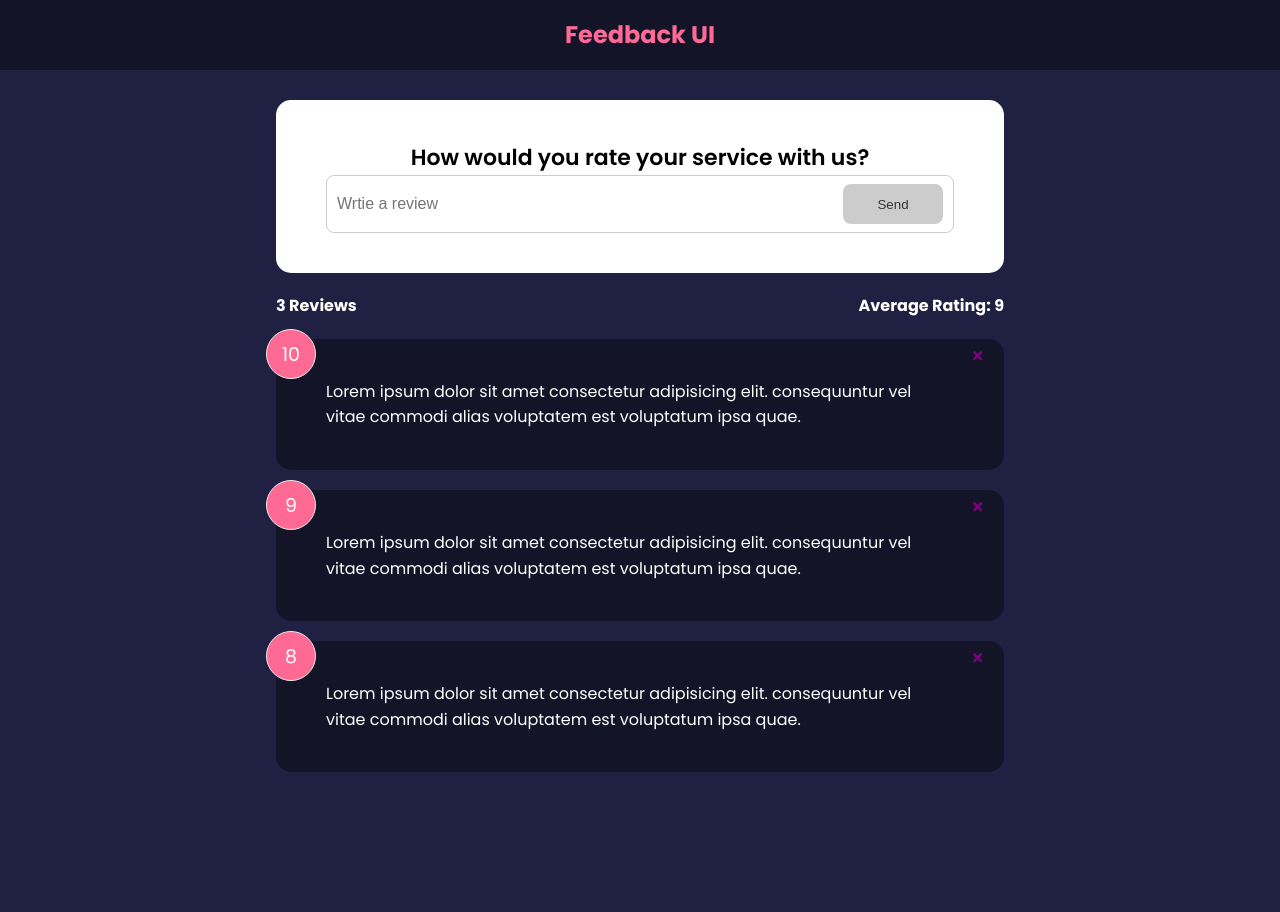
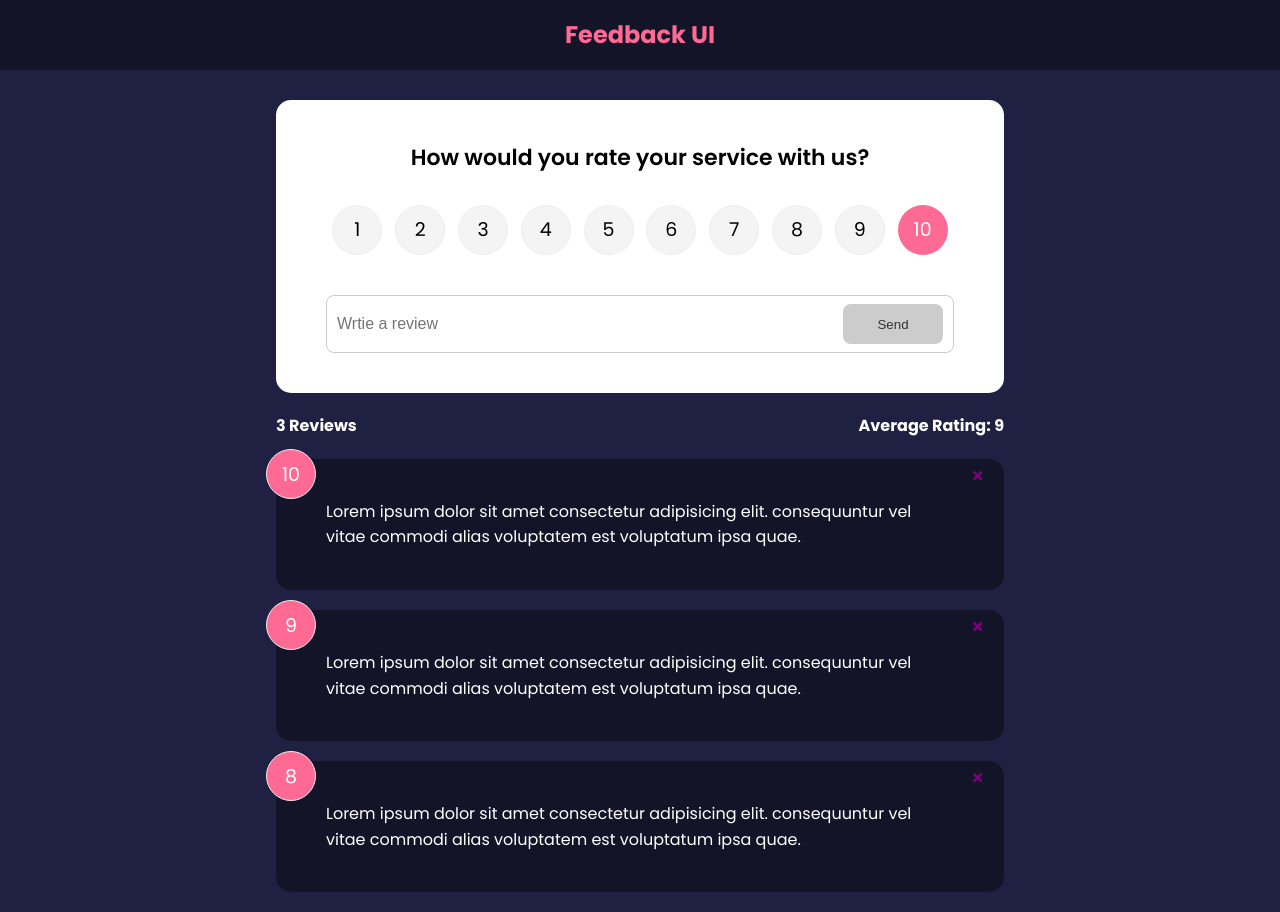
Before and after one commit to esphoenixc/Feedback-App, a React (Create React App) app: page / in a window 1280 px wide. Before the commit the page ends 800 px from the top, so only its background shows below. Built offline with nearby package versions, Linux system fonts and the light colour scheme.

Commit message:
[ADD] Rating Select done with ul, li input and label tag with for attribute

```diff
--- a/src/components/FeedbackForm.jsx
+++ b/src/components/FeedbackForm.jsx
@@ -2,9 +2,11 @@
 import { useState } from "react";
 import Card from "./shared/Card";
 import Button from "./shared/Button";
+import RatingSelect from "./RatingSelect";
 
 function FeedbackForm() {
   const [text, setText] = useState("");
+  const [rating, setRating] = useState("");
   const [btnDisabled, setBtnDisabled] = useState(true);
   const [message, setMessage] = useState("");
 
@@ -27,7 +29,11 @@
     <Card>
       <form>
         <h2>How would you rate your service with us?</h2>
-        {/* @todo - rating select component*/}
+        <RatingSelect
+          select={(rating) => {
+            setRating(rating);
+          }}
+        />
         <div className="input-group">
           <input
             onChange={handleTextChange}
--- /dev/null
+++ b/src/components/RatingSelect.jsx
@@ -0,0 +1,131 @@
+import React from "react";
+import { useState } from "react";
+
+function RatingSelect({ select }) {
+  const [selected, setSelected] = useState(10);
+
+  const handleChange = (e) => {
+    setSelected(+e.currentTarget.value);
+    select(+e.currentTarget.value);
+  };
+
+  return (
+    <div>
+      {" "}
+      <ul className="rating">
+        <li>
+          <input
+            type="radio"
+            id="num1"
+            name="rating"
+            value="1"
+            onChange={handleChange}
+            checked={selected === 1}
+          />
+          <label htmlFor="num1">1</label>
+        </li>
+        <li>
+          <input
+            type="radio"
+            id="num2"
+            name="rating"
+            value="2"
+            onChange={handleChange}
+            checked={selected === 2}
+          />
+          <label htmlFor="num2">2</label>
+        </li>
+        <li>
+          <input
+            type="radio"
+            id="num3"
+            name="rating"
+            value="3"
+            onChange={handleChange}
+            checked={selected === 3}
+          />
+          <label htmlFor="num3">3</label>
+        </li>
+        <li>
+          <input
+            type="radio"
+            id="num4"
+            name="rating"
+            value="4"
+            onChange={handleChange}
+            checked={selected === 4}
+          />
+          <label htmlFor="num4">4</label>
+        </li>
+        <li>
+          <input
+            type="radio"
+            id="num5"
+            name="rating"
+            value="5"
+            onChange={handleChange}
+            checked={selected === 5}
+          />
+          <label htmlFor="num5">5</label>
+        </li>
+        <li>
+          <input
+            type="radio"
+            id="num6"
+            name="rating"
+            value="6"
+            onChange={handleChange}
+            checked={selected === 6}
+          />
+          <label htmlFor="num6">6</label>
+        </li>
+        <li>
+          <input
+            type="radio"
+            id="num7"
+            name="rating"
+            value="7"
+            onChange={handleChange}
+            checked={selected === 7}
+          />
+          <label htmlFor="num7">7</label>
+        </li>
+        <li>
+          <input
+            type="radio"
+            id="num8"
+            name="rating"
+            value="8"
+            onChange={handleChange}
+            checked={selected === 8}
+          />
+          <label htmlFor="num8">8</label>
+        </li>
+        <li>
+          <input
+            type="radio"
+            id="num9"
+            name="rating"
+            value="9"
+            onChange={handleChange}
+            checked={selected === 9}
+          />
+          <label htmlFor="num9">9</label>
+        </li>
+        <li>
+          <input
+            type="radio"
+            id="num10"
+            name="rating"
+            value="10"
+            onChange={handleChange}
+            checked={selected === 10}
+          />
+          <label htmlFor="num10">10</label>
+        </li>
+      </ul>
+    </div>
+  );
+}
+
+export default RatingSelect;
```
